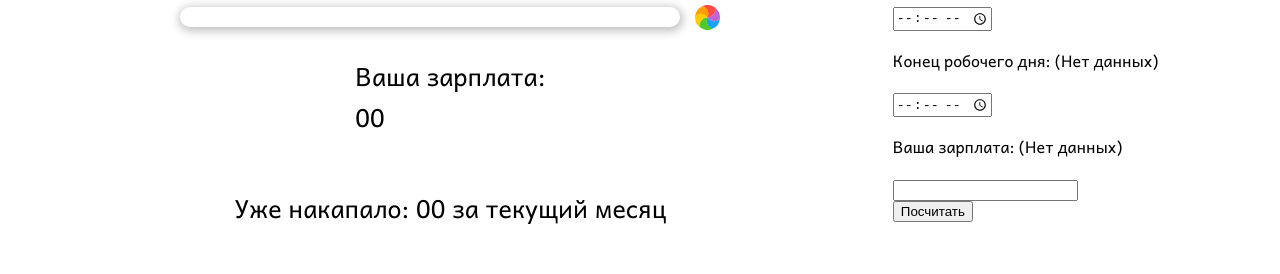
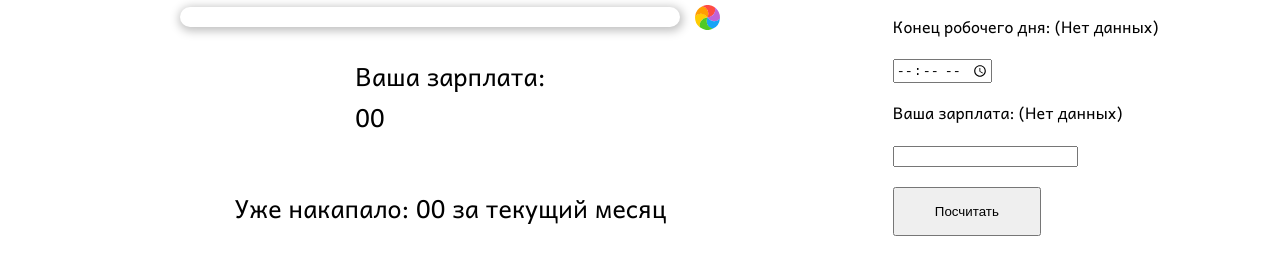
Before and after one commit to ShkrabovLeonid/time_to_pay, a plain HTML site: page index.html in a window 1280 px wide. Shown: the part 410-684 px from the top of the page. Drawn offline with Linux system fonts and the light colour scheme.

Commit message:
Add files via upload

```diff
--- a/css/style.css
+++ b/css/style.css
@@ -120,8 +120,10 @@ body {
 
 .yourPay span{display: flex;}
 
-.formCalkPay button{
+.rightBlock button{
     cursor: pointer;
+    padding: 15px 40px;
+    margin: 20px 0;
 }
 @media (max-width:800px){
    body{overflow: auto;}
```
